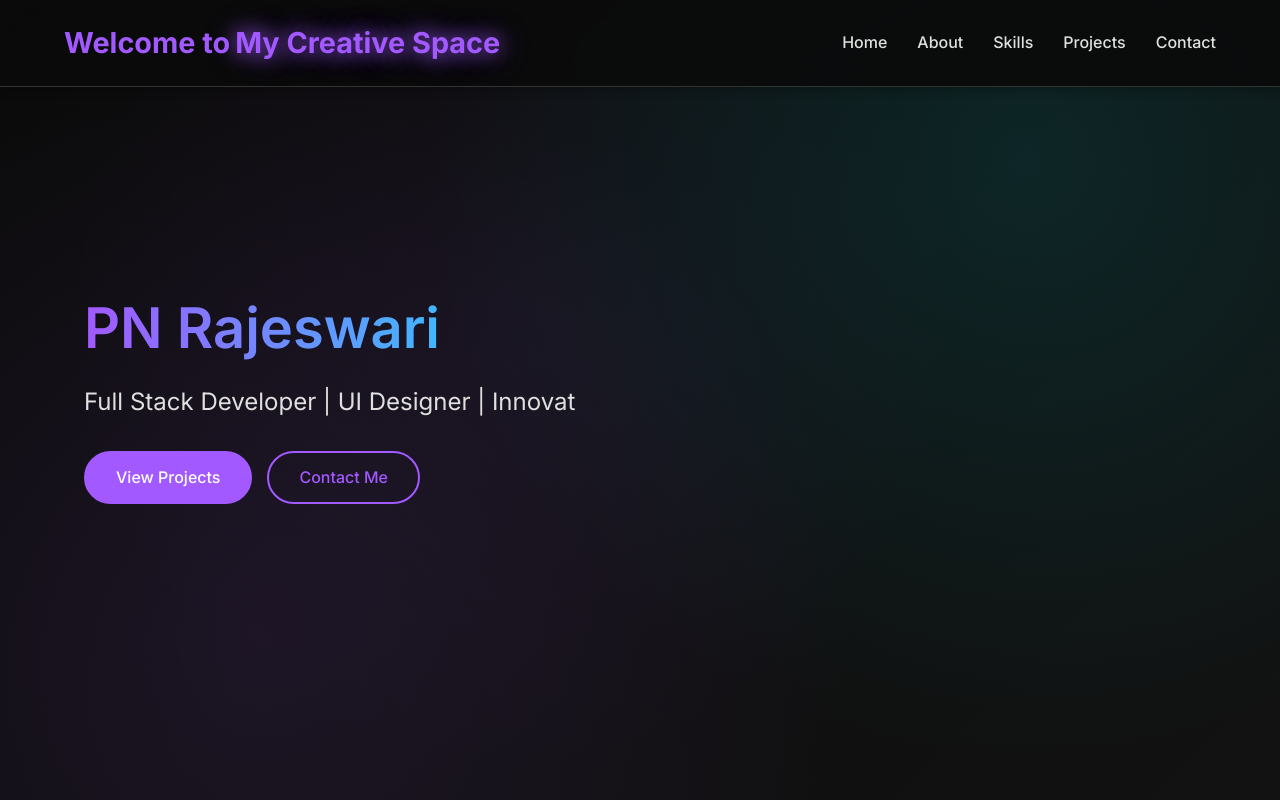
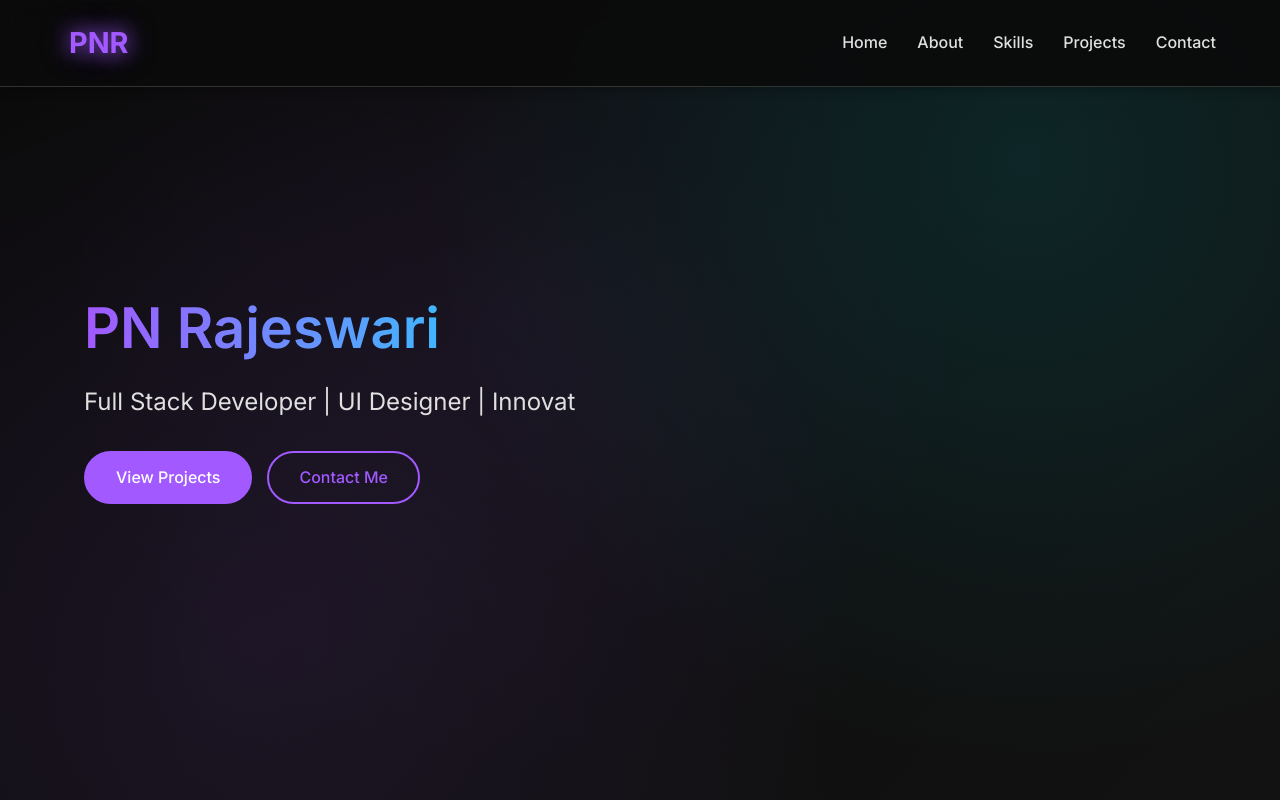
Before and after one commit to Rajeswari-118/MyPortfolio, a plain HTML site: page index.html in a window 1280 px wide. Shown: the top 800 px of the page. Drawn offline with Linux system fonts and the light colour scheme; no server answers.

Commit message:
Update index.html

```diff
--- a/index.html
+++ b/index.html
@@ -23,7 +23,9 @@
     <!-- Header -->
     <header>
         <div class="container nav-container">
-            <a href="#" class="logo">Welcome to <span class="highlight"> My Creative Space</span></a>
+           <a href="#" class="logo"><span class="highlight">PNR</span></a>
+
+
             <ul class="nav-links">
                 <li><a href="#home">Home</a></li>
                 <li><a href="#about">About</a></li>
```
